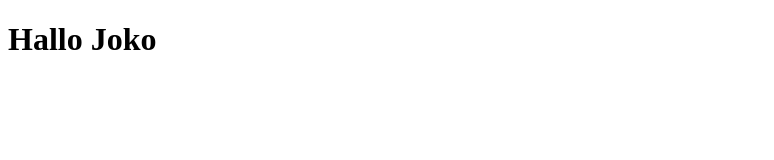
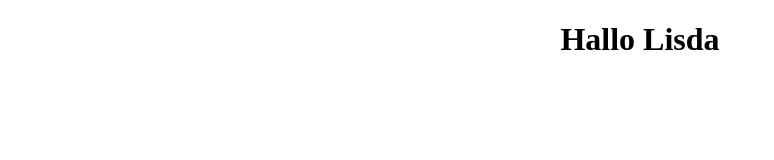
Before and after one commit to lisdatifanimarisa94/docker-webserver-nginx, a plain HTML site: page index.html in a window 1280 px wide. Shown: the whole page, without its empty margins (0-774 px from the left). Drawn offline with Linux system fonts and the light colour scheme.

Commit message:
update file index

```diff
--- a/index.html
+++ b/index.html
@@ -4,11 +4,11 @@
 <head>
     <meta charset="UTF-8">
     <meta name="viewport" content="width=device-width, initial-scale=1.0">
-    <title>Web Server | nginx</title>
+    <title>Belajar Docker</title>
 </head>
 
 <body>
-    <h1>Hallo Joko</h1>
+    <h1 align="center">Hallo Lisda</h1>
 </body>
 
 </html>
```
